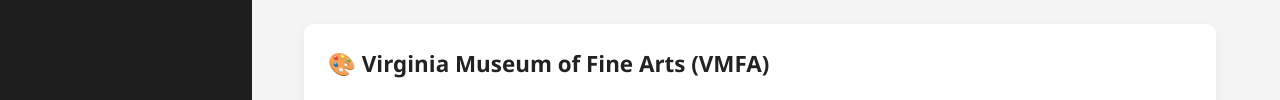
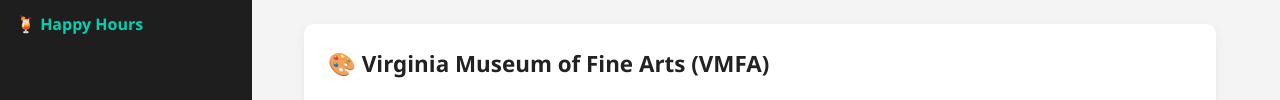
Before and after one commit to LocalLegends-creater/LocalLegendsRVA, a plain HTML site: page museums.html in a window 1280 px wide. Shown: the part 238-338 px from the top of the page. Drawn offline with Linux system fonts and the light colour scheme.

Commit message:
Update museums.html

```diff
--- a/museums.html
+++ b/museums.html
@@ -100,6 +100,7 @@
     <a href="trivia.html">🧠 Trivia Nights</a>
     <a href="music.html">🎵 Music</a>
     <a href="museums.html">🏛️ Museums</a>
+    <a href="happyhours.html">🍹 Happy Hours</a>
   </div>
 
   <div class="content">
```
